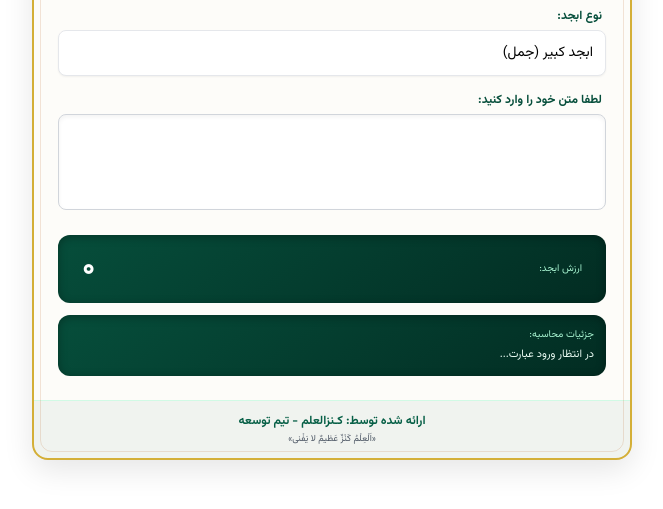
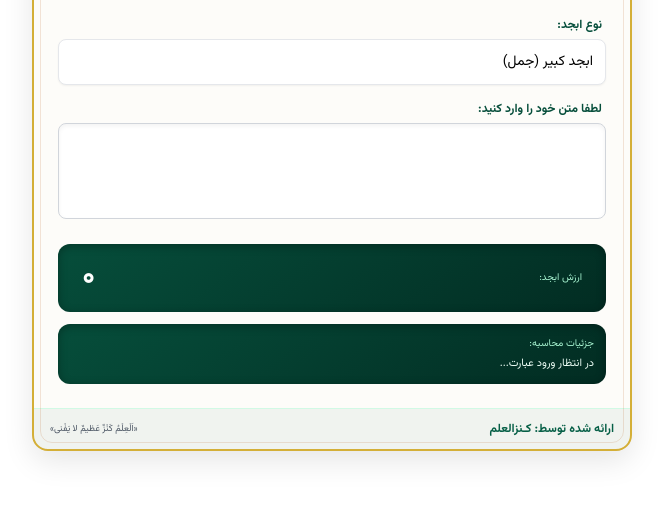
Before and after one commit to Amir308003/abjad-tool, a plain HTML site: page index.html in a window 1280 px wide. Shown: the part 217-726 px from the top of the page, without its empty margins (308-971 px from the left). Drawn offline with nearby package versions, Linux system fonts and the light colour scheme.

Commit message:
Update index.html

```diff
--- a/index.html
+++ b/index.html
@@ -111,11 +111,11 @@
             </div>
         </main>
 
-        <footer class="bg-emerald-900/5 py-3 px-4 border-t border-emerald-100 flex flex-col gap-1 text-center">
+        <footer class="bg-emerald-900/5 py-3 px-4 border-t border-emerald-100 flex flex-row justify-between items-center gap-1">
             <div class="text-[9px] md:text-xs text-emerald-800 font-bold">
-                ارائه شده توسط: <span class="text-gold-dark">کـنزالعلم - تیم توسعه</span>
+                ارائه شده توسط: <span class="text-gold-dark">کـنزالعلم</span>
             </div>
-            <div class="text-[9px] text-gray-600 font-medium">
+            <div class="text-[9px] text-gray-600 font-medium dir-ltr">
                 «اَلْعِلْمُ کَنْزٌ عَظیمٌ لا یَفْنی»
             </div>
         </footer>
```
